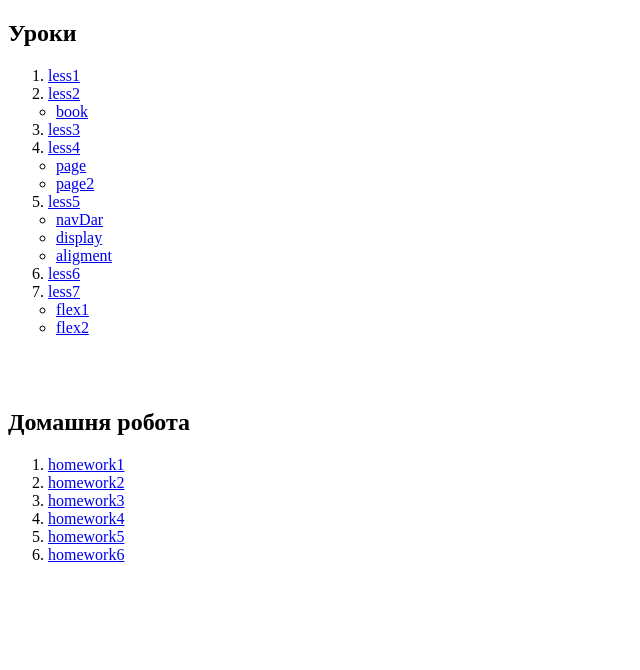
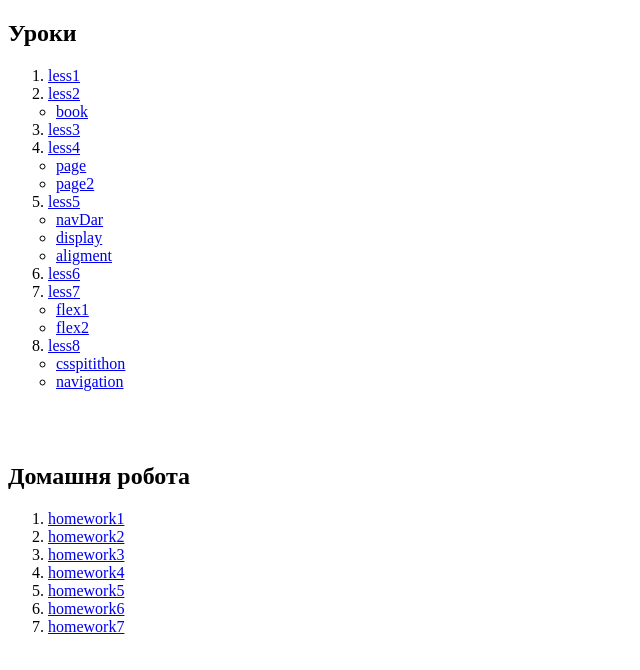
Before and after one commit to liana-kolodzheieva/Hillel-2024, a plain HTML site: page index.html in a window 1280 px wide. Shown: the whole page, without its empty margins (0-640 px from the left). Drawn offline with Linux system fonts and the light colour scheme.

Commit message:
add exit

```diff
--- a/homework7/homework7.css
+++ b/homework7/homework7.css
@@ -2,7 +2,11 @@
     box-sizing: border-box;
     margin: 0;
     padding: 0;
-    font-family: Arial, Helvetica, sans-serif;
+
+    font-family: "Pangolin", cursive;
+    font-weight: 400;
+    font-style: normal;
+
 }
 
 header {
--- a/index.html
+++ b/index.html
@@ -36,6 +36,12 @@
                 <li><a href="less7/flex.html">flex1</a></li>
                 <li><a href="less7/flex-item.html">flex2</a></li>
             </ul>
+            <li><a href="Less8/HTML/less8.html">less8</a></li>
+            <ul>
+                <li><a href="Less8/HTML/csspitithon.html">csspitithon</a></li>
+                <li><a href="Less8/HTML/nav.html">navigation</a></li>
+            </ul>
+
         </ol>
         <br>
         <br>
@@ -49,6 +55,7 @@
             <li><a href="homework4/homework4.html">homework4</a></li>
             <li><a href="homework5/homework5.html">homework5</a></li>
             <li><a href="homework6/homework6.html">homework6</a></li>
+            <li><a href="homework7/homework7.html">homework7</a></li>
         </ol>
 
     </div>
```
Also changed, not shown: homework7/homework7.html (+1 -0 lines).
